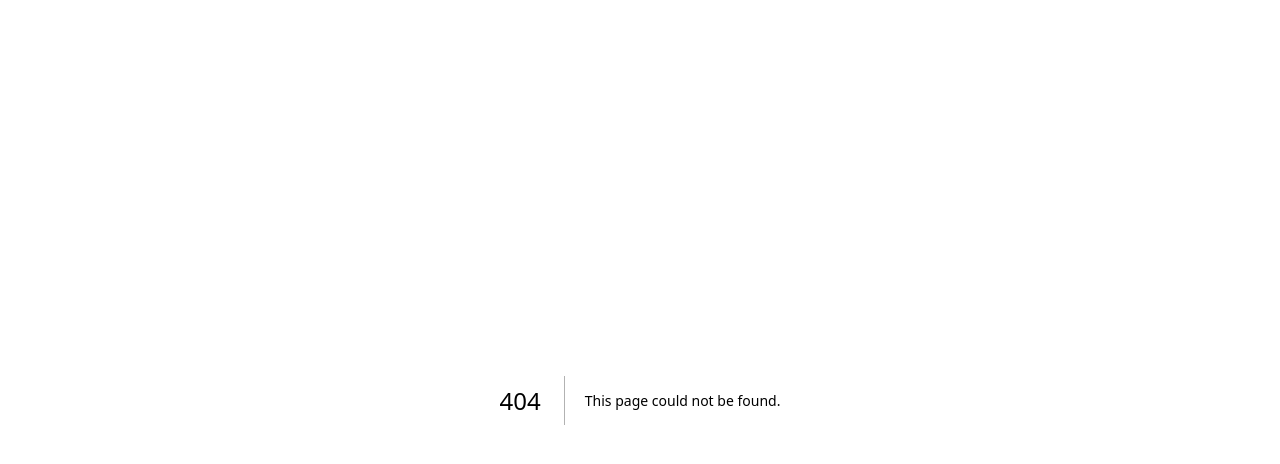
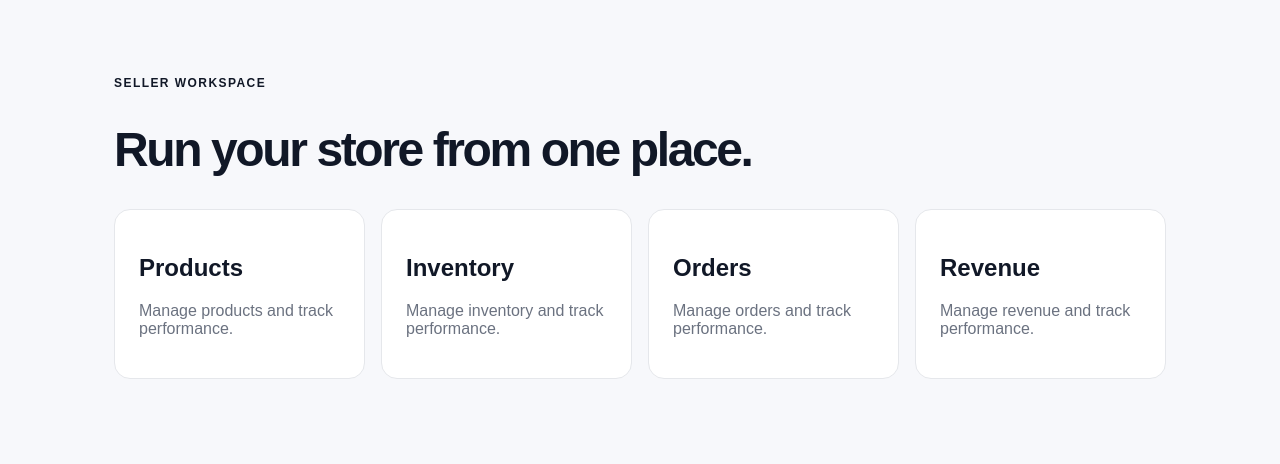
Before and after one commit to umairworkplace/velnora, a Next.js app: page /seller in a window 1280 px wide. Before the commit this address had no page. Shown: the top 464 px of the page. Built offline with nearby package versions, Linux system fonts and the light colour scheme.

Commit message:
feat: add seller workspace shell

```diff
--- /dev/null
+++ b/app/seller/page.tsx
@@ -0,0 +1,4 @@
+export default function SellerPage() {
+  const cards = ["Products", "Inventory", "Orders", "Revenue"];
+  return <main style={{ maxWidth: 1100, margin: "0 auto", padding: "64px 24px" }}><p style={{ fontWeight: 700, letterSpacing: ".12em", fontSize: 12 }}>SELLER WORKSPACE</p><h1 style={{ fontSize: 48, letterSpacing: "-0.05em" }}>Run your store from one place.</h1><div style={{ display: "grid", gridTemplateColumns: "repeat(auto-fit,minmax(210px,1fr))", gap: 16 }}>{cards.map((card) => <section key={card} style={{ padding: 24, background: "white", border: "1px solid #e5e7eb", borderRadius: 16 }}><h2>{card}</h2><p style={{ color: "#6b7280" }}>Manage {card.toLowerCase()} and track performance.</p></section>)}</div></main>;
+}
```
